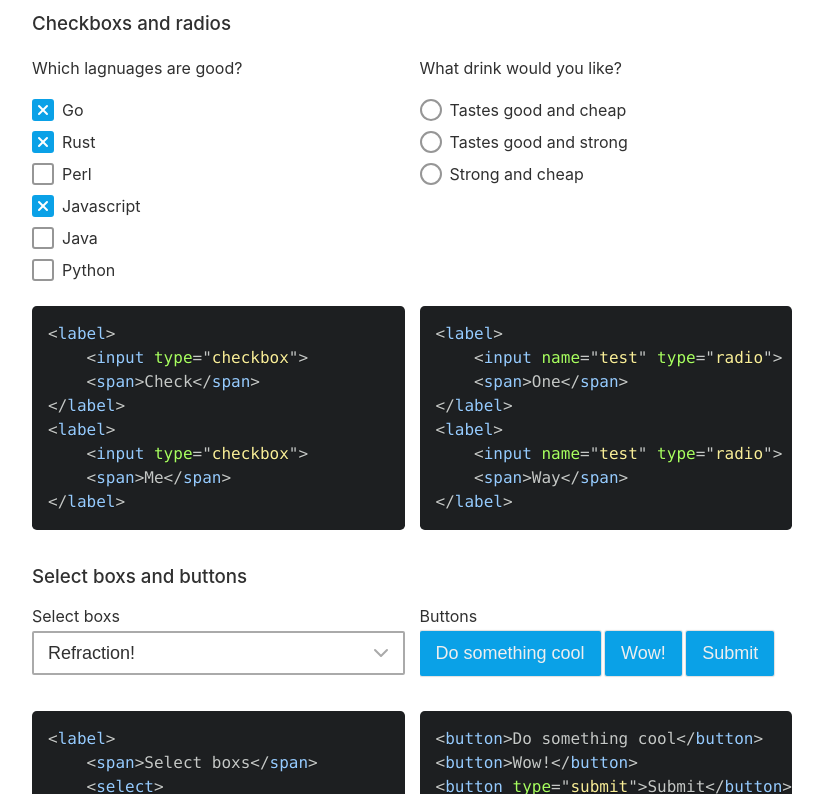
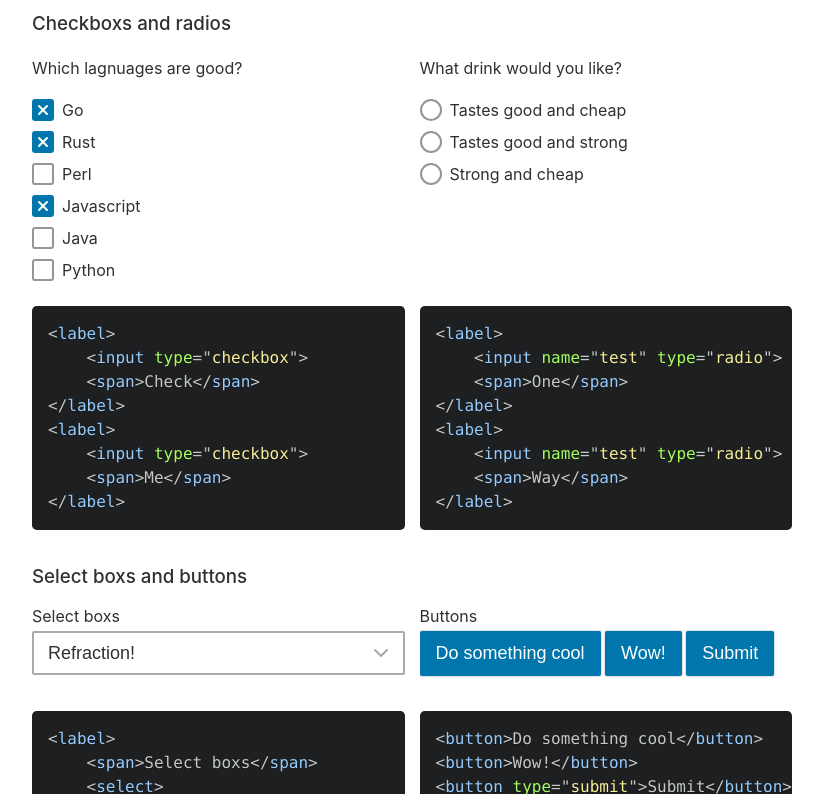
Before and after one commit to StreatCodes/refraction, a browser extension: page index.html in a window 1280 px wide. Shown: the part 2006-2800 px from the top of the page, without its empty margins (228-1051 px from the left). Drawn offline with nearby package versions, Linux system fonts and the light colour scheme; files that its build step writes are made by us from their sources.

Commit message:
Modify colors to improve accessability

```diff
--- a/index.html
+++ b/index.html
@@ -25,7 +25,7 @@
 		}
 
 		.sample-cell {
-			background-color: #009cff;
+			background-color: #0076ad;
 			padding: 15px;
 			border-radius: 2px;
 			color: white;
--- a/src/inputs.css
+++ b/src/inputs.css
@@ -119,14 +119,18 @@ button {
 	border-radius: 2px;
 	border: 0;
 	background-color: var(--primary);
-	color: var(--white);
+	color: white;
 	box-shadow: 0px 0px 1px 1px rgba(0, 0, 0, 0.13);
 	cursor: pointer;
 	margin-bottom: 20px;
 }
 
+button:hover {
+	background-color: var(--primary-light);
+}
+
 button:active {
-	opacity: 0.6;
+	opacity: 0.8;
 }
 
 button:active {
--- a/src/vars.css
+++ b/src/vars.css
@@ -2,8 +2,8 @@
 	/* COLORS */
 	--black: #303030;
 	--grey: #aaaaaa;
-	--primary: rgb(10, 161, 231);
-	--primary-light: rgb(93, 191, 236);
+	--primary: #0076ad;
+	--primary-light: #008fd2;
 	--white: #eee;
 
 	/* PAGE SETTINGS */
```
